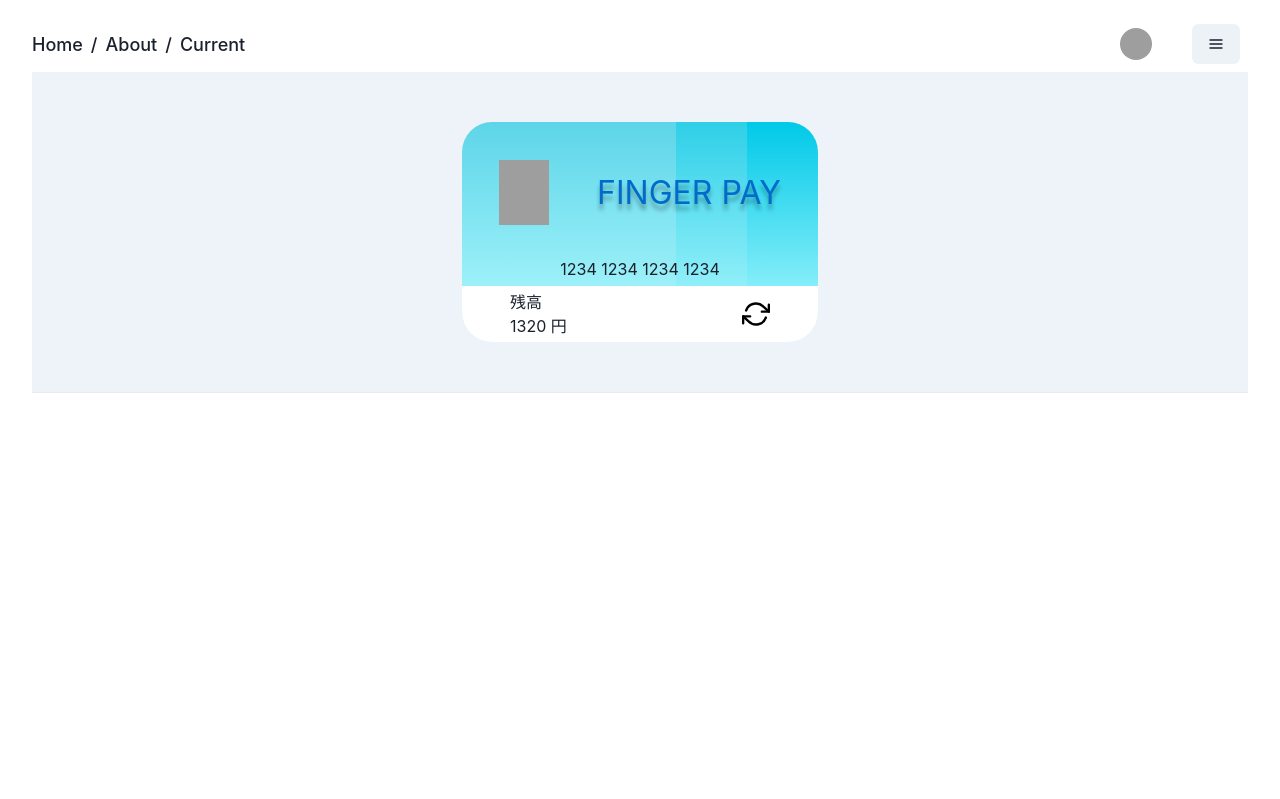
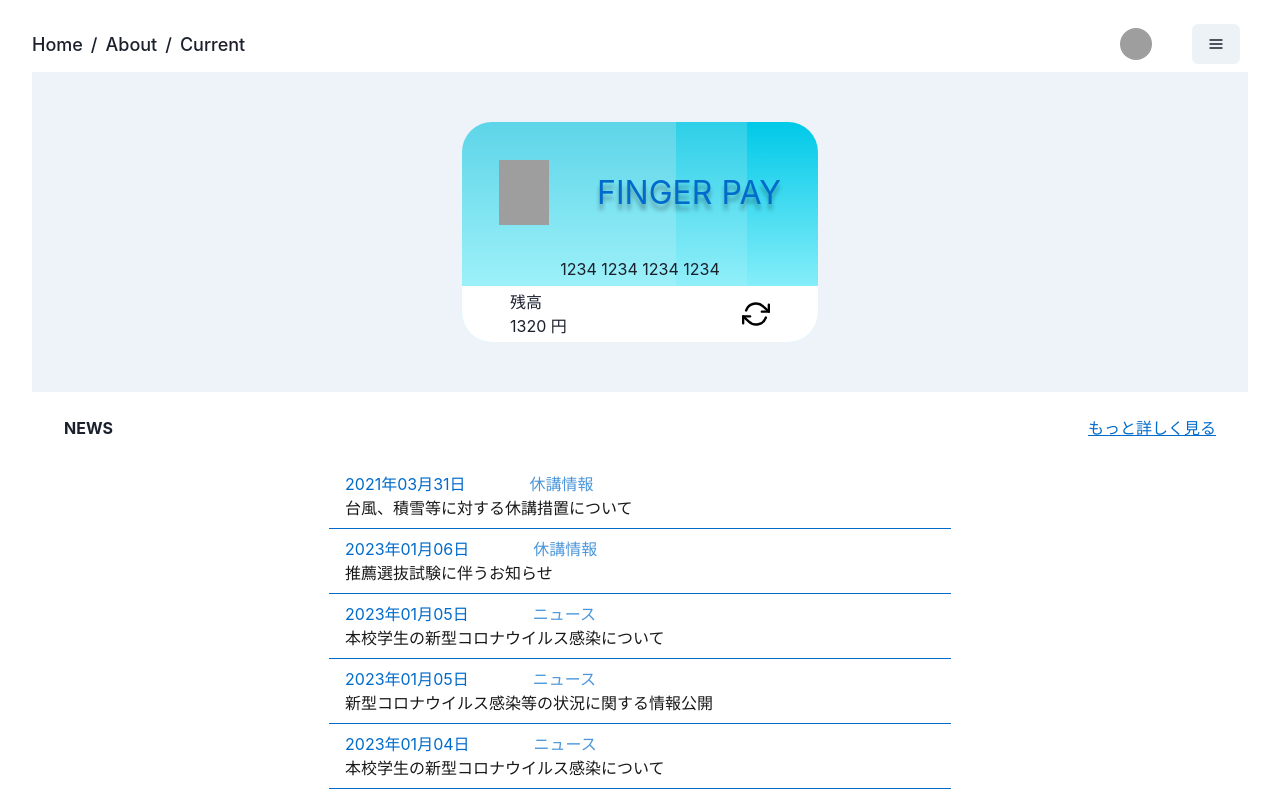
Before and after one commit to Okakakai/fingerpay-frontend, a Next.js app: page / in a window 1280 px wide. Shown: the top 799 px of the page. Built offline with nearby package versions, Linux system fonts and the light colour scheme; grey boxes are pictures that could not be loaded.

Commit message:
add NewSection

```diff
--- /dev/null
+++ b/componets/News/news.tsx
@@ -0,0 +1,23 @@
+import { VStack, Flex, Text, Link } from "@chakra-ui/react";
+import { newsListDataSet } from "./variables/newslist";
+import { NewsList } from "./newslist";
+
+const News = () => {
+  return (
+    <>
+      <Flex w="100%" p="1rem 2rem" justify="space-between" align="center">
+        <Text fontWeight="bold" fontSize="16px">
+          NEWS
+        </Text>
+        <Link href="https://www.ibaraki-ct.ac.jp/?page_id=11132">
+          <Text as="u" color="#006bcb" _hover={{ fontWeight: "bold" }}>
+            もっと詳しく見る
+          </Text>
+        </Link>
+      </Flex>
+      <NewsList newsListDataSet={newsListDataSet} />
+    </>
+  );
+};
+
+export default News;
--- /dev/null
+++ b/componets/News/newslist.tsx
@@ -0,0 +1,70 @@
+import {
+  Card,
+  chakra,
+  Box,
+  Flex,
+  Icon,
+  Text,
+  LinkOverlay,
+} from "@chakra-ui/react";
+import { NewsListDataSet } from "./variables/newslist";
+import { Link } from "@chakra-ui/react";
+
+interface Props {
+  newsListDataSet: NewsListDataSet[];
+}
+
+export const NewsList = (props: Props) => {
+  return (
+    <Box px="1rem">
+      {props.newsListDataSet.map((item: NewsListDataSet, index) => {
+        return (
+          <Box borderBottom="1px" borderColor="#006bcb">
+            <Link href={`${item.url}`}>
+              <Box mx={-3} py={2} px={4}>
+                <Box mx={3}>
+                  <Flex gap="4rem">
+                    <Text
+                      color="#006bcb"
+                      _dark={{
+                        color: "white.400",
+                      }}
+                      letterSpacing="0px"
+                      fontSize="16px"
+                      mb="-2"
+                      p="0px"
+                    >
+                      {item.date}
+                    </Text>
+                    <Text
+                      color="#006bcb"
+                      opacity="0.7"
+                      _dark={{
+                        color: "white.400",
+                      }}
+                      fontSize="16px"
+                    >
+                      {item.category}
+                    </Text>
+                  </Flex>
+                  <Text
+                    mt="0"
+                    p="0px"
+                    color="black"
+                    opacity="0.9"
+                    _dark={{
+                      color: "gray.200",
+                    }}
+                    fontSize="16px"
+                  >
+                    {item.title}
+                  </Text>
+                </Box>
+              </Box>
+            </Link>
+          </Box>
+        );
+      })}
+    </Box>
+  );
+};
--- a/pages/index.tsx
+++ b/pages/index.tsx
@@ -27,6 +27,7 @@
 
 import Header from "../componets/Navbars/header";
 import CashCard from "../componets/Cards/cashcard";
+import News from "../componets/News/news";
 
 const Home: NextPage = () => {
   return (
@@ -40,7 +41,7 @@
       <main>
         <VStack>
           <CashCard />
-          {/* <Templates /> */}
+          <News />
         </VStack>
       </main>
       <footer className={styles.footer}></footer>
```
